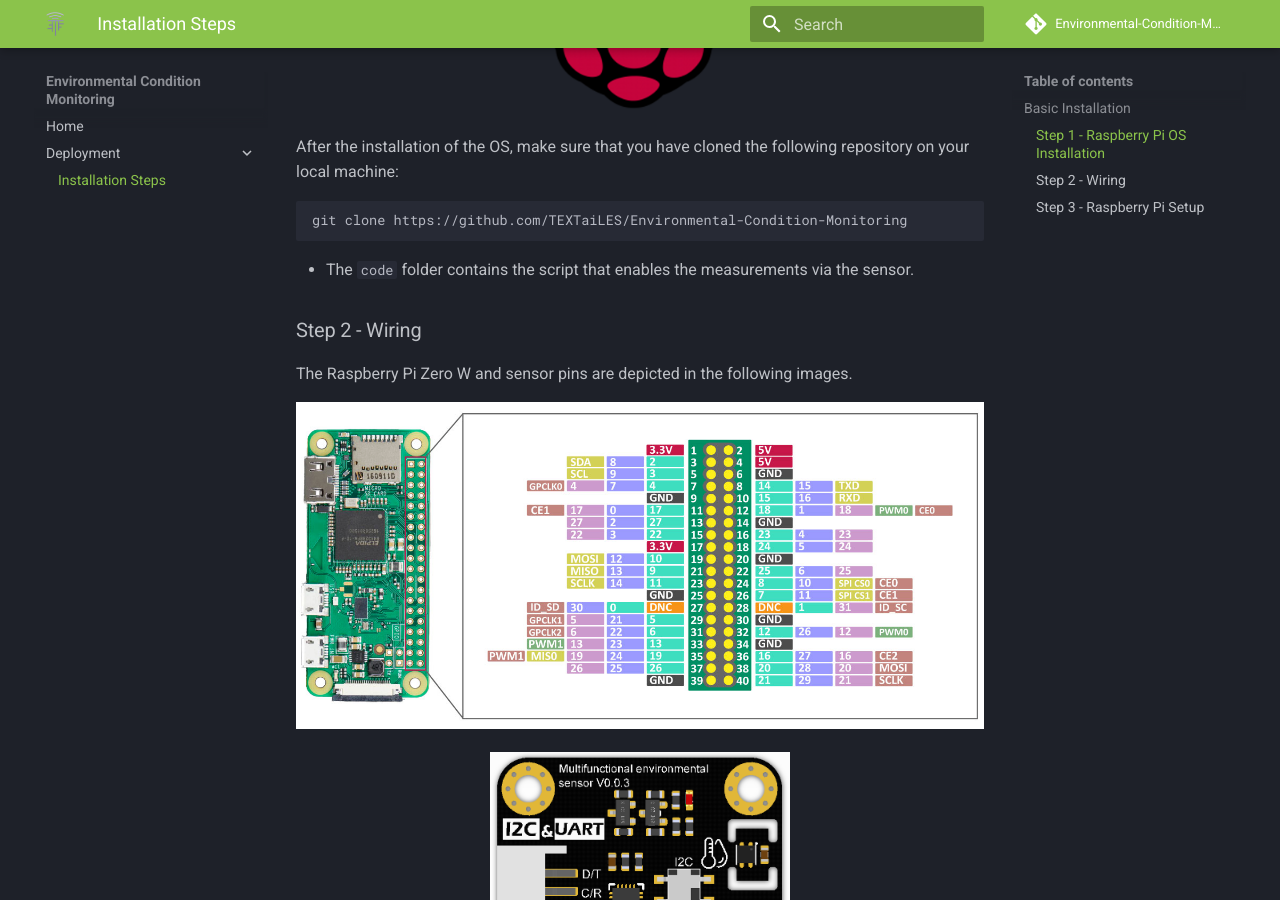
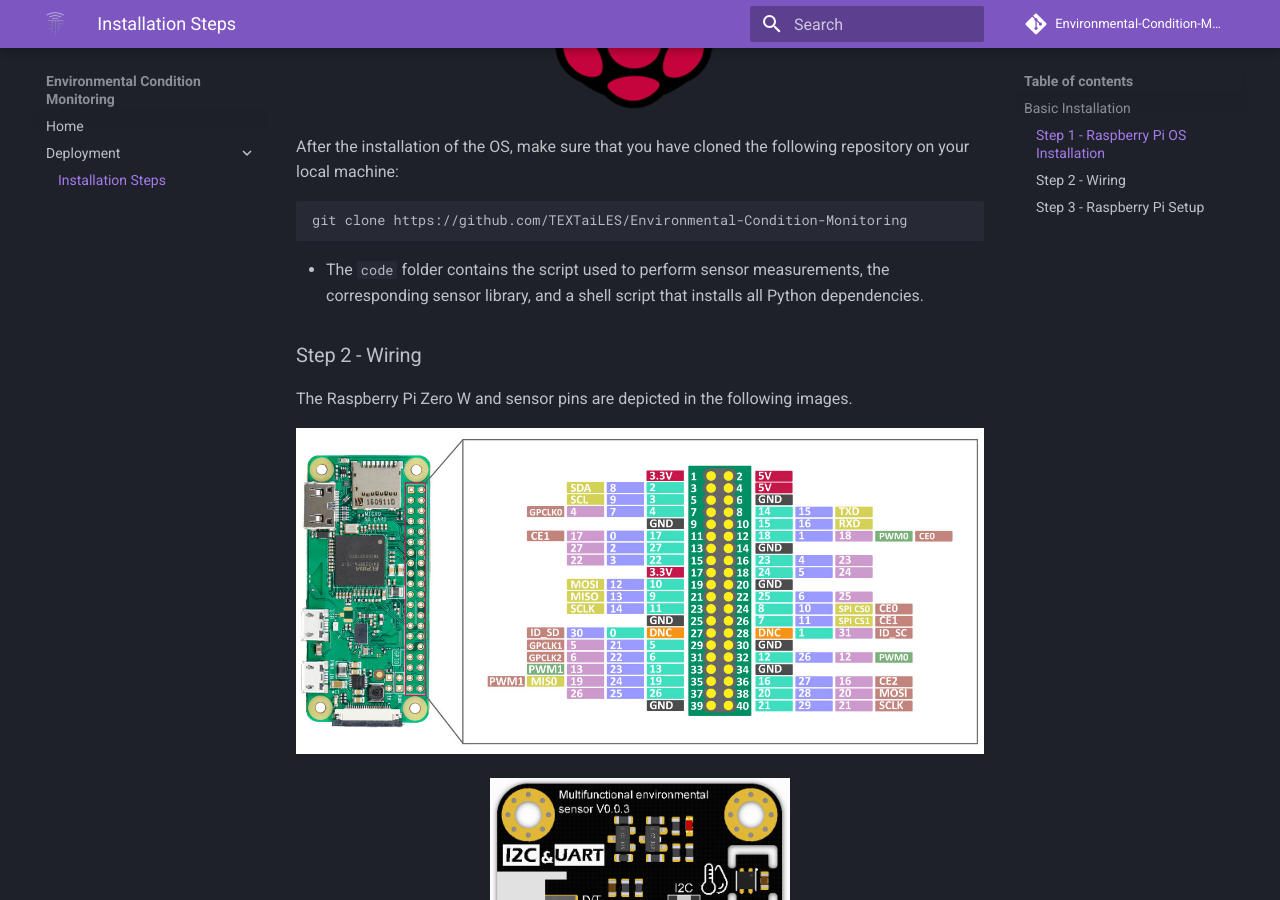
Before and after one commit to TEXTaiLES/Environmental-Condition-Monitoring-documentation, an MkDocs documentation site: the page built from docs/deployment/installation_basic.md, in a window 1280 px wide and 900 px high, scrolled down 687 px. Built offline with MkDocs 1.6.1 and Material for MkDocs 9.7.7, drawn with Linux system fonts in a browser that asks for light colours; comment, search, counter and statistics services are not loaded.

Commit message:
Updates color theme and installation steps

````diff
--- a/docs/deployment/installation_basic.md
+++ b/docs/deployment/installation_basic.md
@@ -19,7 +19,7 @@
 ```bash
 git clone https://github.com/TEXTaiLES/Environmental-Condition-Monitoring
 ```
-- The `code` folder contains the script that enables the measurements via the sensor.
+- The `code` folder contains the script used to perform sensor measurements, the corresponding sensor library, and a shell script that installs all Python dependencies.
 
 ### Step 2 - Wiring
 The Raspberry Pi Zero W and sensor pins are depicted in the following images.
--- a/mkdocs.yml
+++ b/mkdocs.yml
@@ -16,7 +16,7 @@
   name: material
   palette:
     scheme: slate
-    primary: light green
+    primary: deep purple
   logo: assets/env_cond_mon_logo.png
   favicon: assets/env_cond_mon_logo.png
 
````
